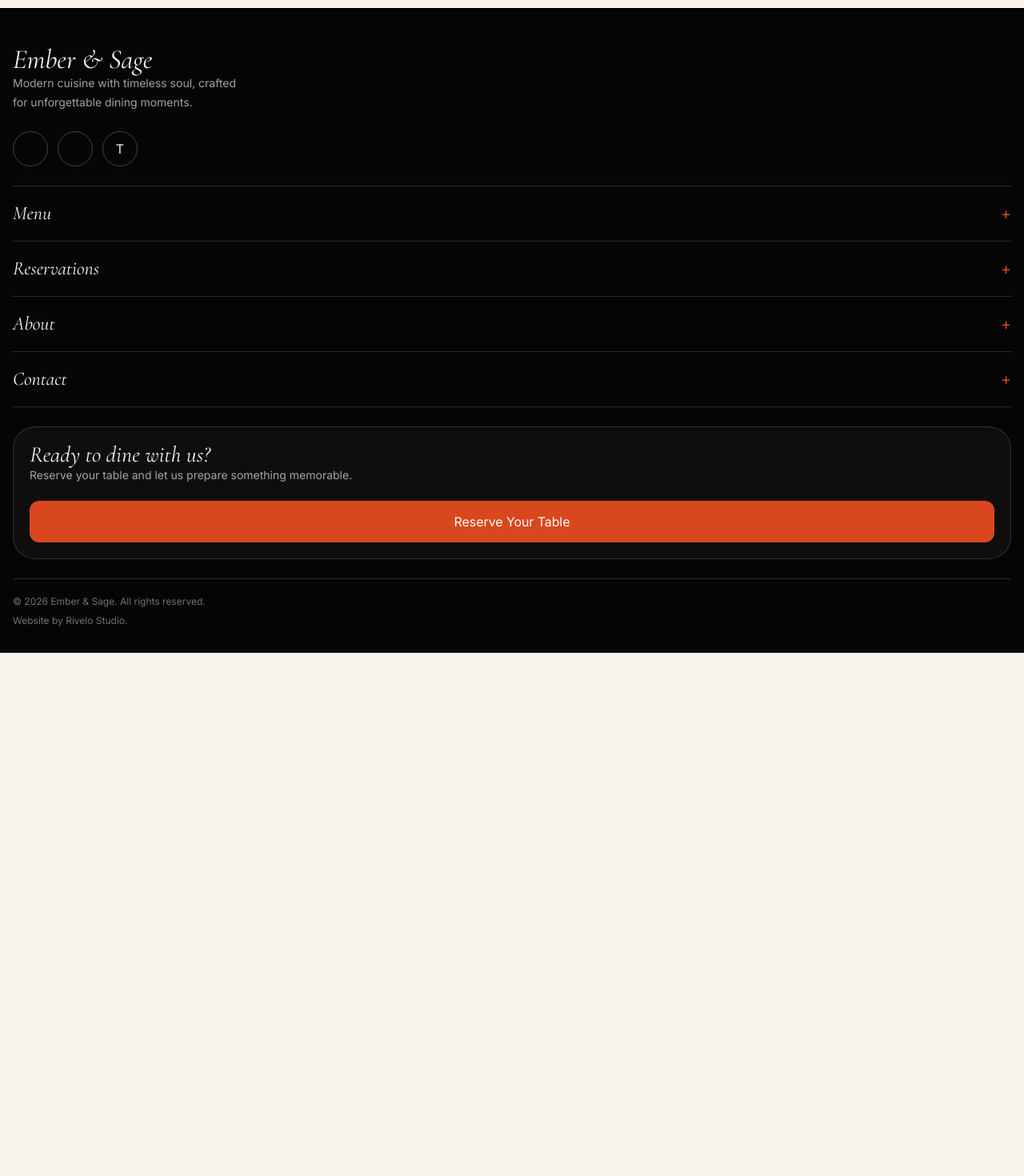
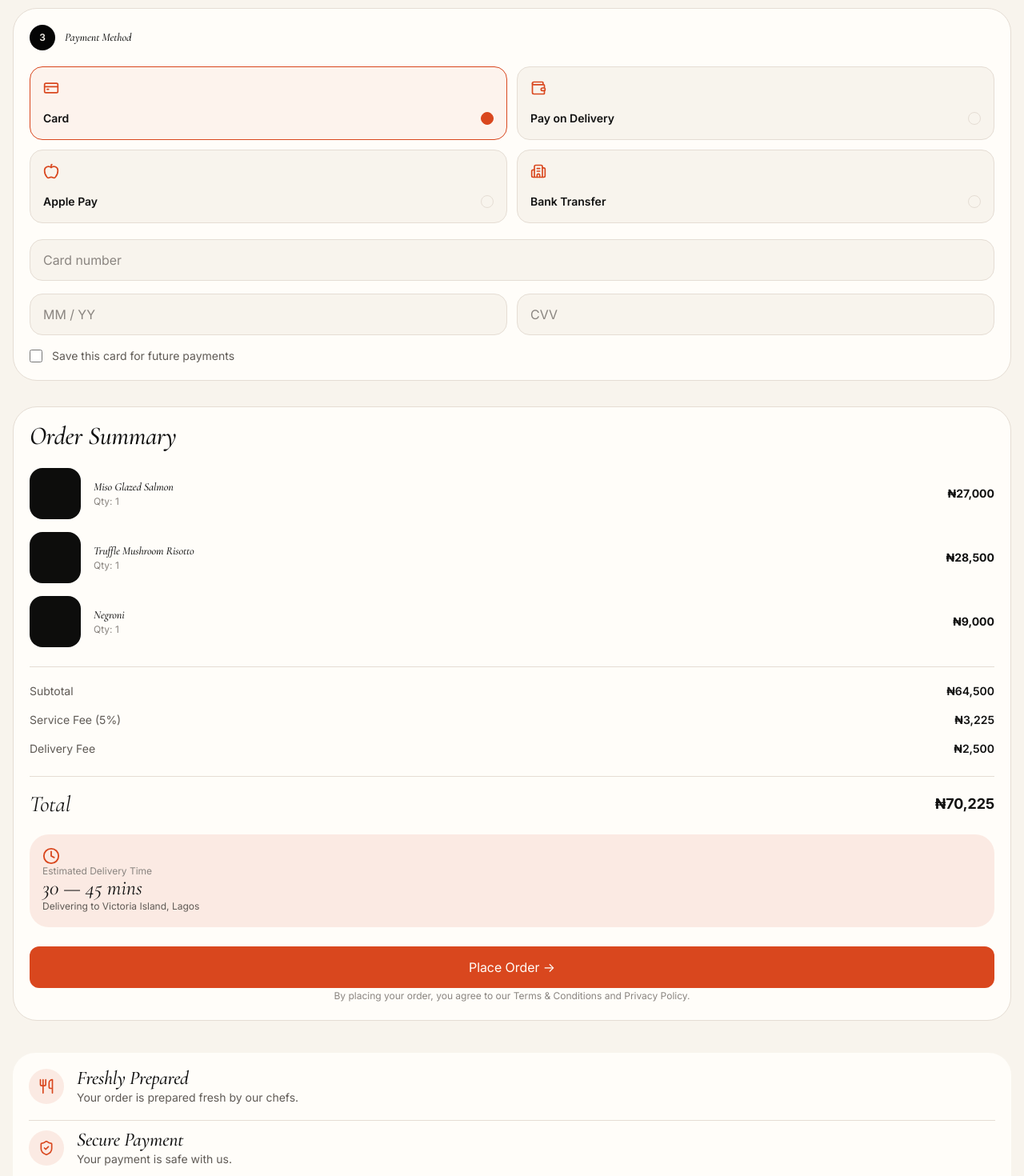
Before and after one commit to Davemafy/Ember-And-Sage, a React (Vite) app: page /checkout in a window 1280 px wide. Shown: the part 1260-2730 px from the top of the page at 80% size. Before the commit the page ends 2076 px from the top, so only its background shows below. Built offline with nearby package versions, Linux system fonts and the light colour scheme.

Commit message:
Build checkout payment summary

```diff
--- /dev/null
+++ b/src/components/sections/checkout/checkout-order-summary.tsx
@@ -0,0 +1,87 @@
+import { Clock } from "lucide-react";
+import { Link } from "react-router-dom";
+
+import Button from "../../ui/button";
+import { cartItems } from "../../../data/cart-items";
+
+const CheckoutOrderSummary = () => {
+  return (
+    <section className="bg-warm-ivory px-4 pb-10 text-text-primary">
+      <div className="rounded-[30px] border border-border-light bg-cream-surface p-5">
+        <h2 className="font-serif text-[32px] leading-none">Order Summary</h2>
+
+        <div className="mt-6 space-y-4">
+          {cartItems.map((item) => (
+            <article key={item.id} className="flex items-center gap-4">
+              <div className="h-16 w-16 shrink-0 rounded-2xl bg-soft-black" />
+
+              <div className="min-w-0 flex-1">
+                <h3 className="truncate text-sm font-semibold">{item.name}</h3>
+                <p className="mt-1 text-xs text-text-muted">
+                  Qty: {item.quantity}
+                </p>
+              </div>
+
+              <p className="text-sm font-bold">{item.price}</p>
+            </article>
+          ))}
+        </div>
+
+        <div className="mt-6 border-t border-border-light pt-5">
+          <div className="space-y-4 text-sm">
+            <div className="flex items-center justify-between">
+              <span className="text-text-secondary">Subtotal</span>
+              <span className="font-semibold">₦64,500</span>
+            </div>
+
+            <div className="flex items-center justify-between">
+              <span className="text-text-secondary">Service Fee (5%)</span>
+              <span className="font-semibold">₦3,225</span>
+            </div>
+
+            <div className="flex items-center justify-between">
+              <span className="text-text-secondary">Delivery Fee</span>
+              <span className="font-semibold">₦2,500</span>
+            </div>
+          </div>
+        </div>
+
+        <div className="mt-6 border-t border-border-light pt-5">
+          <div className="flex items-center justify-between">
+            <span className="font-serif text-[28px] leading-none">Total</span>
+            <span className="text-lg font-bold">₦70,225</span>
+          </div>
+        </div>
+
+        <div className="mt-6 rounded-[24px] bg-burnt-orange/10 p-4">
+          <Clock size={22} className="text-burnt-orange" />
+
+          <p className="mt-3 text-xs text-text-muted">
+            Estimated Delivery Time
+          </p>
+
+          <p className="mt-1 font-serif text-[26px] leading-none">
+            30 — 45 mins
+          </p>
+
+          <p className="mt-2 text-xs leading-5 text-text-secondary">
+            Delivering to Victoria Island, Lagos
+          </p>
+        </div>
+
+        <div className="mt-6">
+          <Link to="/order-success">
+            <Button fullWidth>Place Order →</Button>
+          </Link>
+        </div>
+
+        <p className="mt-5 text-center text-xs leading-5 text-text-muted">
+          By placing your order, you agree to our Terms &amp; Conditions and
+          Privacy Policy.
+        </p>
+      </div>
+    </section>
+  );
+};
+
+export default CheckoutOrderSummary;
--- /dev/null
+++ b/src/components/sections/checkout/checkout-payment-method.tsx
@@ -0,0 +1,101 @@
+import { Apple, Building2, CreditCard, Wallet } from "lucide-react";
+
+const paymentMethods = [
+  {
+    icon: CreditCard,
+    title: "Card",
+    active: true,
+  },
+  {
+    icon: Wallet,
+    title: "Pay on Delivery",
+    active: false,
+  },
+  {
+    icon: Apple,
+    title: "Apple Pay",
+    active: false,
+  },
+  {
+    icon: Building2,
+    title: "Bank Transfer",
+    active: false,
+  },
+];
+
+const CheckoutPaymentMethod = () => {
+  return (
+    <section className="bg-warm-ivory px-4 pb-8 text-text-primary">
+      <div className="rounded-[30px] border border-border-light bg-cream-surface p-5">
+        <div className="mb-5 flex items-center gap-3">
+          <span className="grid h-8 w-8 place-items-center rounded-full bg-near-black text-xs font-semibold text-warm-ivory">
+            3
+          </span>
+
+          <h2 className="text-sm font-semibold">Payment Method</h2>
+        </div>
+
+        <div className="grid grid-cols-2 gap-3">
+          {paymentMethods.map((method) => {
+            const Icon = method.icon;
+
+            return (
+              <button
+                key={method.title}
+                type="button"
+                className={`flex min-h-[92px] flex-col items-start justify-between rounded-2xl border p-4 text-left ${
+                  method.active
+                    ? "border-burnt-orange bg-burnt-orange/5"
+                    : "border-border-light bg-warm-ivory"
+                }`}
+              >
+                <Icon size={20} className="text-burnt-orange" />
+
+                <div className="flex w-full items-center justify-between gap-3">
+                  <span className="text-sm font-semibold">{method.title}</span>
+
+                  <span
+                    className={`h-4 w-4 rounded-full border ${
+                      method.active
+                        ? "border-burnt-orange bg-burnt-orange"
+                        : "border-border-light"
+                    }`}
+                  />
+                </div>
+              </button>
+            );
+          })}
+        </div>
+
+        <div className="mt-5 space-y-4">
+          <input
+            type="text"
+            placeholder="Card number"
+            className="h-13 w-full rounded-2xl border border-border-light bg-warm-ivory px-4 text-sm outline-none placeholder:text-text-muted focus:border-burnt-orange"
+          />
+
+          <div className="grid grid-cols-2 gap-3">
+            <input
+              type="text"
+              placeholder="MM / YY"
+              className="h-13 rounded-2xl border border-border-light bg-warm-ivory px-4 text-sm outline-none placeholder:text-text-muted focus:border-burnt-orange"
+            />
+
+            <input
+              type="text"
+              placeholder="CVV"
+              className="h-13 rounded-2xl border border-border-light bg-warm-ivory px-4 text-sm outline-none placeholder:text-text-muted focus:border-burnt-orange"
+            />
+          </div>
+
+          <label className="flex items-center gap-3 text-sm text-text-secondary">
+            <input type="checkbox" className="h-4 w-4 accent-burnt-orange" />
+            Save this card for future payments
+          </label>
+        </div>
+      </div>
+    </section>
+  );
+};
+
+export default CheckoutPaymentMethod;
--- /dev/null
+++ b/src/components/sections/checkout/checkout-trust-strip.tsx
@@ -0,0 +1,59 @@
+import { Award, Headphones, ShieldCheck, Utensils } from "lucide-react";
+
+const trustItems = [
+  {
+    icon: Utensils,
+    title: "Freshly Prepared",
+    text: "Your order is prepared fresh by our chefs.",
+  },
+  {
+    icon: ShieldCheck,
+    title: "Secure Payment",
+    text: "Your payment is safe with us.",
+  },
+  {
+    icon: Award,
+    title: "Best Quality",
+    text: "We use carefully selected ingredients.",
+  },
+  {
+    icon: Headphones,
+    title: "Customer Support",
+    text: "Need help? We’re here for you.",
+  },
+];
+
+const CheckoutTrustStrip = () => {
+  return (
+    <section className="bg-warm-ivory px-4 pb-10 text-text-primary">
+      <div className="space-y-3 rounded-[28px] bg-cream-surface p-5">
+        {trustItems.map((item) => {
+          const Icon = item.icon;
+
+          return (
+            <article
+              key={item.title}
+              className="flex gap-4 border-b border-border-light pb-4 last:border-b-0 last:pb-0"
+            >
+              <div className="grid h-11 w-11 shrink-0 place-items-center rounded-full bg-burnt-orange/10 text-burnt-orange">
+                <Icon size={20} />
+              </div>
+
+              <div>
+                <h3 className="font-serif text-[24px] leading-none">
+                  {item.title}
+                </h3>
+
+                <p className="mt-2 text-sm leading-6 text-text-secondary">
+                  {item.text}
+                </p>
+              </div>
+            </article>
+          );
+        })}
+      </div>
+    </section>
+  );
+};
+
+export default CheckoutTrustStrip;
--- a/src/pages/checkout.tsx
+++ b/src/pages/checkout.tsx
@@ -2,6 +2,9 @@ import Footer from "../components/layout/footer";
 import CheckoutDeliveryMethod from "../components/sections/checkout/checkout-delivery-method";
 import CheckoutDetailsForm from "../components/sections/checkout/checkout-details-form";
 import CheckoutHero from "../components/sections/checkout/checkout-hero";
+import CheckoutOrderSummary from "../components/sections/checkout/checkout-order-summary";
+import CheckoutPaymentMethod from "../components/sections/checkout/checkout-payment-method";
+import CheckoutTrustStrip from "../components/sections/checkout/checkout-trust-strip";
 
 const Checkout = () => {
   return (
@@ -10,6 +13,9 @@ const Checkout = () => {
         <CheckoutHero />
         <CheckoutDeliveryMethod />
         <CheckoutDetailsForm />
+        <CheckoutPaymentMethod />
+        <CheckoutOrderSummary />
+        <CheckoutTrustStrip />
       </main>
 
       <Footer />
```
